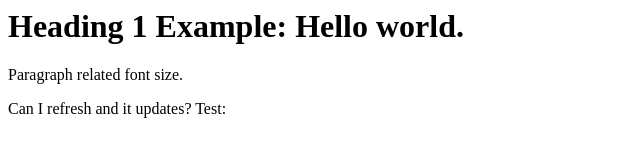
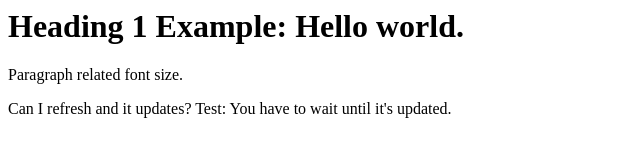
Before and after one commit to msagastu/my-first-website, a plain HTML site: page index.html in a window 1280 px wide. Shown: the whole page, without its empty margins (0-640 px from the left). Drawn offline with Linux system fonts and the light colour scheme.

Commit message:
Update index.html
Good to know and test you have to wait until the page is updated.

```diff
--- a/index.html
+++ b/index.html
@@ -5,6 +5,6 @@
   <body>
     <h1> Heading 1 Example: Hello world.</h1>
     <p> Paragraph related font size.</p>
-    <p> Can I refresh and it updates? Test: </p>
+    <p> Can I refresh and it updates? Test: You have to wait until it's updated.</p>
   </body>
 </html>
```
